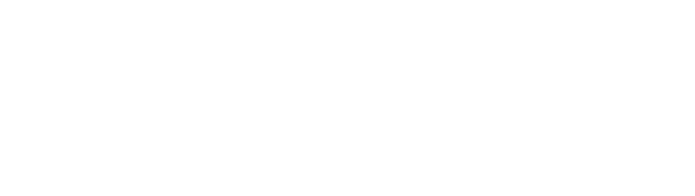
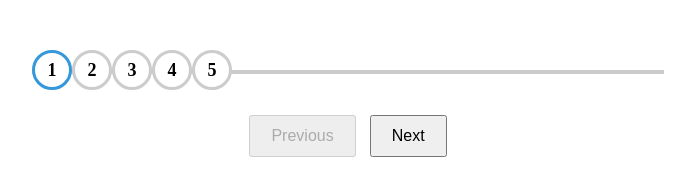
Before and after one commit to acciojob/progress-bar-saitejajonnada, a website: page main.html in a window 1280 px wide. Shown: the whole page, without its empty margins (292-987 px from the left). Drawn offline with Linux system fonts and the light colour scheme.

Commit message:
created a submission

```diff
--- a/main.html
+++ b/main.html
@@ -7,7 +7,20 @@
 </head>
 
 <body>
-	<!-- the entire body must be written by student -->
+ <div class="container">
+        <div class="progress-container">
+            <div class="progress-line"></div>
+            <div class="progress" id="progress"></div>
+            <div id="circle-1" class="circle active">1</div>
+            <div id="circle-2" class="circle">2</div>
+            <div id="circle-3" class="circle">3</div>
+            <div id="circle-4" class="circle">4</div>
+            <div id="circle-5" class="circle">5</div>
+        </div>
+        <div class="buttons">
+            <button id="prev" disabled>Previous</button>
+            <button id="next">Next</button>
+        </div>
     <script type="text/javascript" src="./script.js">
 </script>
 
--- a/script.js
+++ b/script.js
@@ -1 +1,32 @@
-//your JS code here. If required.
+ let currentStep = 1;
+        const circles = document.querySelectorAll('.circle');
+        const progress = document.getElementById('progress');
+        const nextBtn = document.getElementById('next');
+        const prevBtn = document.getElementById('prev');
+
+        function updateProgress() {
+            circles.forEach((circle, index) => {
+                if (index < currentStep) {
+                    circle.classList.add('active');
+                } else {
+                    circle.classList.remove('active');
+                }
+            });
+            progress.style.width = ((currentStep - 1) / (circles.length - 1)) * 100 + '%';
+            prevBtn.disabled = currentStep === 1;
+            nextBtn.disabled = currentStep === circles.length;
+        }
+
+nextBtn.addEventListener('click', () => {
+	    if (currentStep < circles.length) {
+            currentStep++;
+            updateProgress();
+		}
+});
+prevBtn.addEventListener('click', () =>
+	{
+		if (currentStep > 1) {
+            currentStep--;
+            updateProgress();
+        }
+});
--- a/styles.css
+++ b/styles.css
@@ -1 +1,57 @@
-/*  your css code here. If applicable */
+* {
+            box-sizing: border-box;
+        }
+        .container {
+            display: flex;
+            align-items: center;
+            justify-content: center;
+            flex-direction: column;
+            margin-top: 50px;
+        }
+        .progress-container {
+            display: flex;
+            align-items: center;
+            width: 50%;
+            position: relative;
+        }
+        .progress-line {
+            position: absolute;
+            top: 50%;
+            left: 0;
+            width: 100%;
+            height: 4px;
+            background-color: #ccc;
+            z-index: -1;
+        }
+        .progress {
+            height: 4px;
+            background-color: #3498db;
+            width: 0;
+            transition: width 0.3s ease;
+        }
+        .circle {
+            width: 40px;
+            height: 40px;
+            background-color: #fff;
+            border: 3px solid #ccc;
+            border-radius: 50%;
+            display: flex;
+            align-items: center;
+            justify-content: center;
+            font-size: 18px;
+            font-weight: bold;
+            position: relative;
+            transition: border-color 0.3s ease;
+        }
+        .circle.active {
+            border-color: #3498db;
+        }
+        .buttons {
+            margin-top: 20px;
+        }
+        button {
+            padding: 10px 20px;
+            margin: 5px;
+            font-size: 16px;
+            cursor: pointer;
+        }
```
